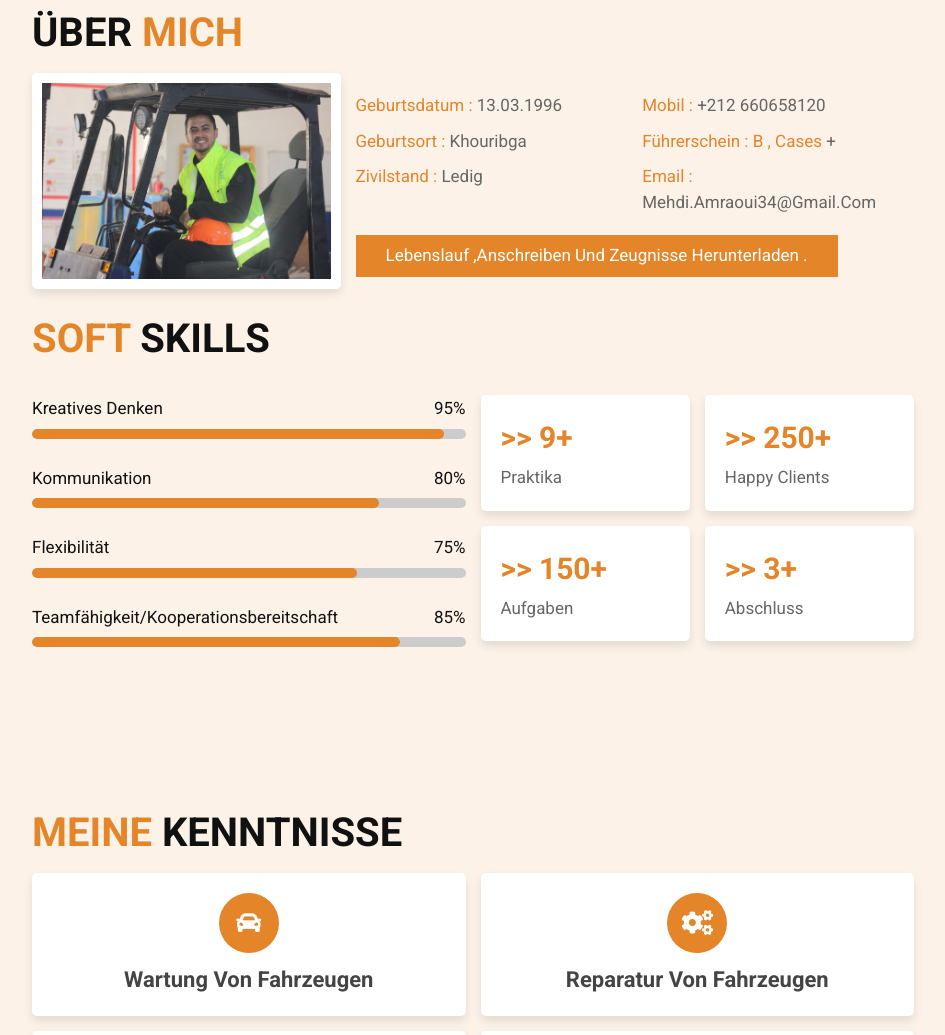
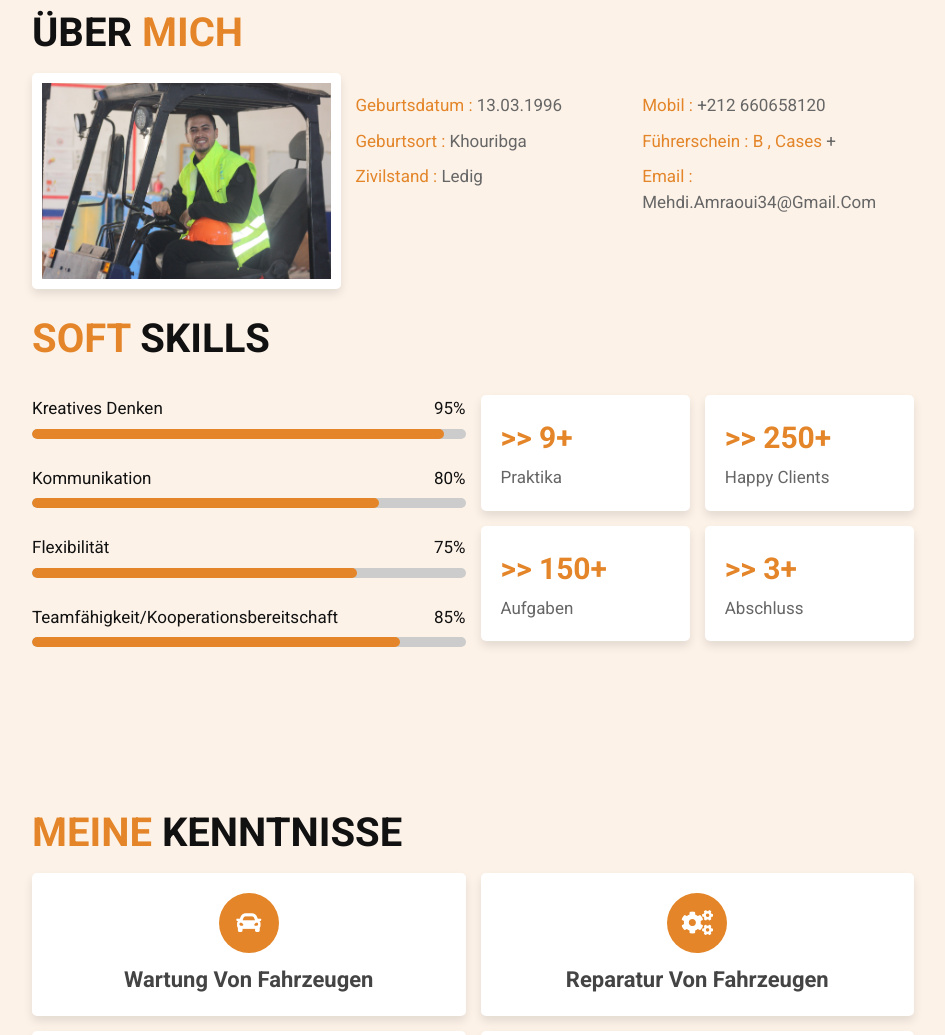
Before and after one commit to ayoub99981/mehdi, a plain HTML site: page index.html in a window 1280 px wide. Shown: the part 807-1842 px from the top of the page, without its empty margins (317-1262 px from the left). Drawn offline with Linux system fonts and the light colour scheme.

Commit message:
Update index.html

```diff
--- a/index.html
+++ b/index.html
@@ -92,7 +92,7 @@
 
             </div>
         </div>
-        <a href="images/mehdi-Bewerbung.pdf" class="btn">Lebenslauf ,Anschreiben Und Zeugnisse Herunterladen .</a>
+
 
     </div>
 
```
